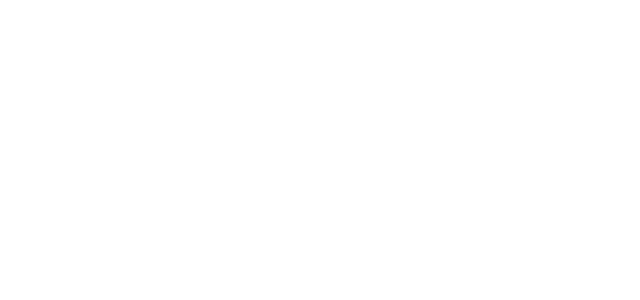
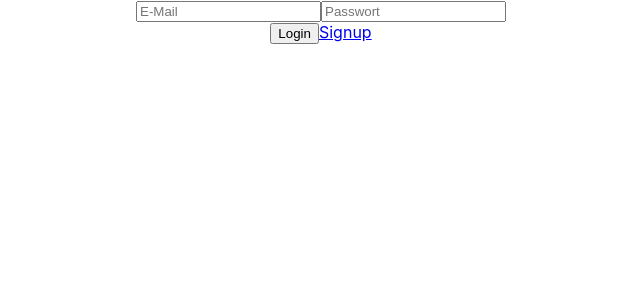
Before and after one commit to TLKDi/React-Signup-and-Login, a React (Create React App) app in the folder signup-and-login/: page /login in a window 1280 px wide. Shown: the top 300 px of the page, without its empty margins (319-959 px from the left). Built offline with nearby package versions, Linux system fonts and the light colour scheme.

Commit message:
Password/ email validation in login, add redirect

```diff
--- a/signup-and-login/src/App.js
+++ b/signup-and-login/src/App.js
@@ -3,7 +3,7 @@
 import Userlist from './Userlist.js';
 import Signup from './Signup.js';
 import Login from './Login.js';
-import {Route, Switch} from 'react-router-dom';
+import {Redirect, Route, Switch} from 'react-router-dom';
 import {useState} from 'react';
 import validator from 'validator'
 
@@ -75,7 +75,7 @@
     if (validator.isEmail(e_mail) || validator.isEmpty(e_mail)) {
       setEmailError('');
     } else {
-      setEmailError('Enter valid Email!');
+      setEmailError('Bitte eine korrekte E-Mailadresse einfügen!');
     }
   }
 
@@ -143,7 +143,13 @@
     <div className="App">
       <Switch>
       <Route exact path="/">
-          <Login user={user} setUser={setUser} users={users} setUsers={setUsers}/>
+          <Redirect to="/login"/>
+       </Route>
+      <Route path="/login">
+          <Login emailError={emailError} setEmailError={setEmailError}
+          passwordError = {passwordError} setPasswordError={setPasswordError}
+          handleChangeAndValidatePassword={handleChangeAndValidatePassword}
+          handleChangeAndValidateEmail={handleChangeAndValidateEmail}/>
        </Route>
        <Route path="/users">
           <Userlist error={error}  setError={setError} emailError={emailError}  setEmailError={setEmailError}
--- a/signup-and-login/src/Login.js
+++ b/signup-and-login/src/Login.js
@@ -3,41 +3,55 @@
 import validator from 'validator'
 import {useState} from 'react'
 
-function Login({user, setUser, emailError, setEmailError}) {
+function Login({emailError, setEmailError, passwordError, setPasswordError}) {
+
+    const [logUser, setLogUser] = useState({
+      email:"",
+      passwort:"",
+    })
 
     function handleChangeAndValidateEmail(event){
       var e_mail = event.target.value
-      setUser(prevInput => {
+      setLogUser(prevInput => {
         return{
           ...prevInput,
           email:e_mail,
         };
       });
-      //console.log(user);
+      console.log(logUser);
       if (validator.isEmail(e_mail) || validator.isEmpty(e_mail)) {
         setEmailError('');
       } else {
-        setEmailError('Bitte eine korrekte E.Mailadresse einfügen!');
+        setEmailError('Bitte eine korrekte E-Mailadresse einfügen!');
       }
     }
 
-    function handleChange(event){
-      const {name,value} = event.target;
-      setUser(prevInput => {
+    function handleChangeAndValidatePassword(event){
+      var password = event.target.value
+      setLogUser(prevInput => {
         return{
           ...prevInput,
-          [name]:value,
+          passwort:password,
         };
       });
-      console.log(user);
+      console.log(logUser);
+      if (validator.isStrongPassword(password, {
+        minLength: 8, minLowercase: 1,
+        minUppercase: 1, minNumbers: 1, minSymbols: 1
+      }) || validator.isEmpty(password)) {
+        setPasswordError('')
+      } else {
+        setPasswordError('Passwort muss mind. 8 Zeichen, ein Sonderzeichen, eine Zahl und einen Großbuchstaben enthalten')
+      }
     }
 
     return (
       <div>
       <form>
-        <input onChange={e => handleChangeAndValidateEmail(e)} name="email" value={user.email} placeholder="E-Mail"></input>
+        <input onChange={e => handleChangeAndValidateEmail(e)} name="email" value={logUser.email} placeholder="E-Mail"></input>
         <span style={{fontWeight: 'bold', color: 'red'}}>{emailError}</span>
-        <input onChange={(e) => handleChange(e)} name="passwort" value={user.passwort} placeholder="Passwort"></input>
+        <input onChange={(e) => handleChangeAndValidatePassword(e)} name="passwort" value={logUser.passwort} placeholder="Passwort"></input>
+        <span style={{fontWeight: 'bold', color: 'red'}}>{passwordError}</span>
       </form>
       <div>
            <button onClick={console.log("login")}>Login</button>
```
